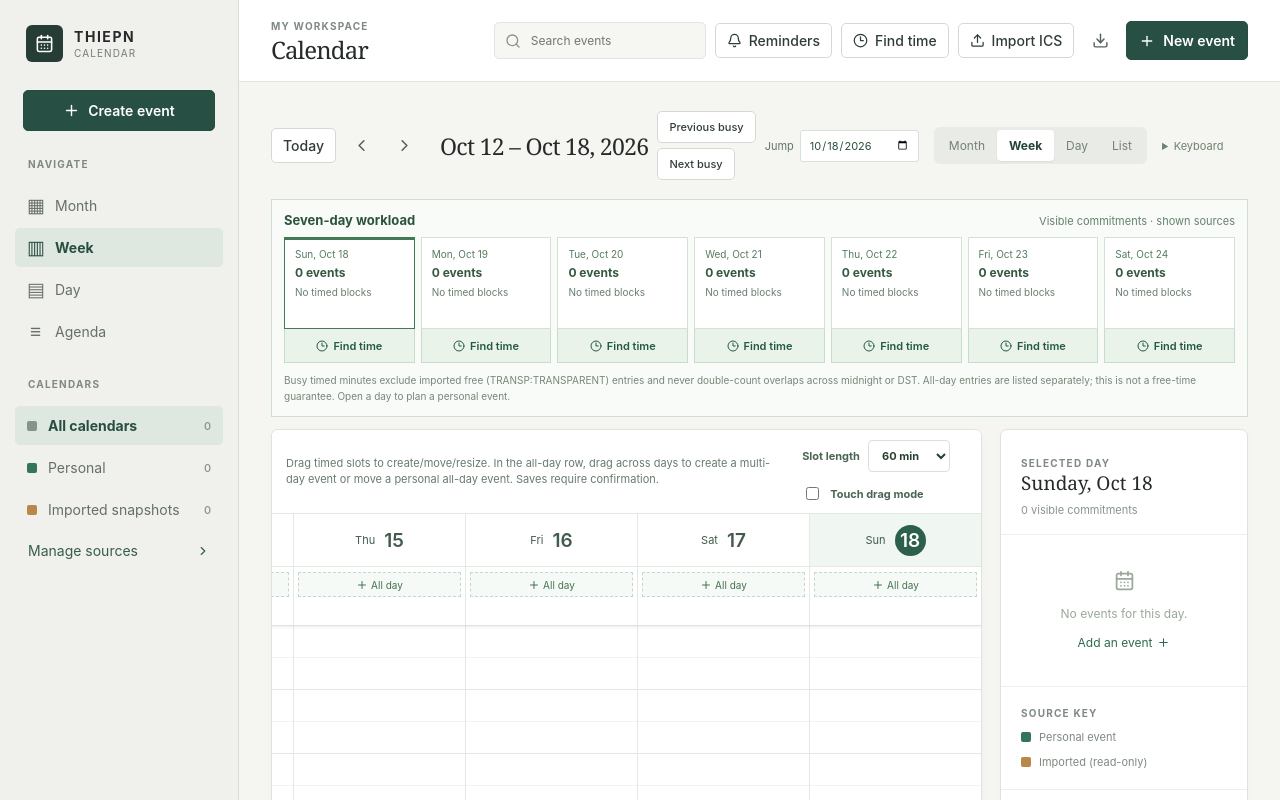
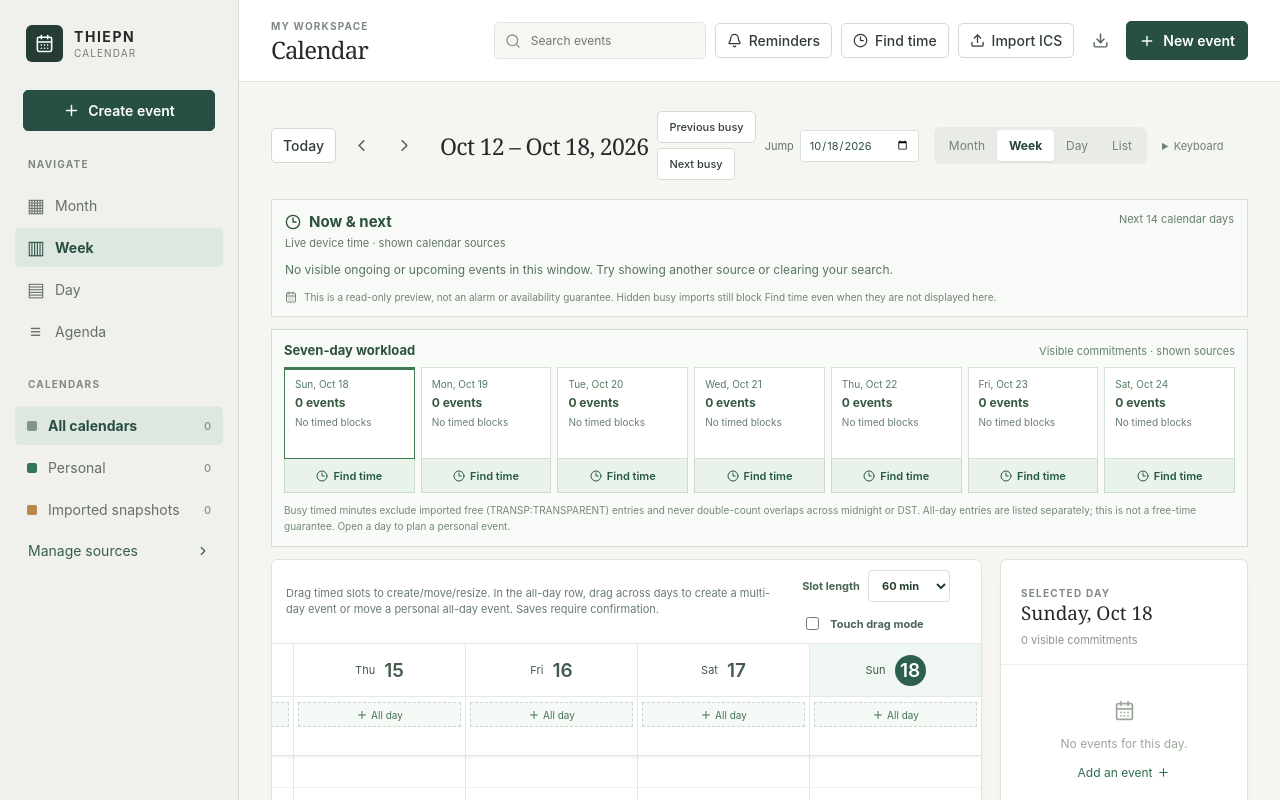
Before and after one commit to thiepn/calendar, a React (Vite) app: page / in a window 1280 px wide. Shown: the top 800 px of the page. Built offline with nearby package versions, Linux system fonts and the light colour scheme.

Commit message:
feat(calendar): C32 live source-safe Now & next original event preview

```diff
--- a/src/App.tsx
+++ b/src/App.tsx
@@ -32,6 +32,7 @@ import {DEFAULT_REMINDER_SETTINGS,loadReminderSettings,saveReminderSettings,inQu
 import {applyAllDayChange,type AllDayProposal} from './core/all-day'
 import {CalendarViews,type Mode} from './components/CalendarViews'
 import {MonthDayPeek} from './components/MonthDayPeek'
+import {NowNext} from './components/NowNext'
 
 type Filter='all'|'personal'|'ics'
 function download(name:string,contents:string,type:string){
@@ -694,6 +695,8 @@ export default function App(){
           <details className="calendar-shortcuts"><summary>Keyboard</summary><p>n — new event · t — today · g — jump to date · / — search · j/k — next/previous period · 1–4 — change view. When editing timed blocks, Alt+arrows move and Alt+Shift+vertical arrows resize; for all-day blocks use Alt+Left/Right and add Shift to resize.</p></details>
         </div>
         {notice&&<div className={'notice '+(/failed|rejected|not saved|could not/i.test(notice)?'notice-error':'')} role="status">{notice}<button onClick={()=>setNotice('')} aria-label="Dismiss message"><X size={14}/></button></div>}
+        <NowNext records={visible} nowIso={reminderNow} hasQuery={Boolean(query.trim())}
+          onOpen={open} onShowDay={date=>{setSelected(date);setMode('day')}}/>
         {unreadable&&<div className="recovery-danger" role="alert">The saved calendar could not be read. No replacement has been written. <button className="secondary compact" onClick={downloadUnreadable}>Download original raw data</button> before attempting recovery.</div>}
         {query.trim()&&<section className="search-results-panel" aria-label="Calendar search results">
           <header><strong>Search {searchDirection==='backward'?'previous':'next'} 365 days from selected date</strong><span>{searchResults.total} occurrence{searchResults.total===1?'':'s'} found · showing {searchResults.fromIndex}–{searchResults.throughIndex}</span></header>
--- /dev/null
+++ b/src/components/NowNext.tsx
@@ -0,0 +1,67 @@
+import {useMemo} from 'react'
+import {CalendarDays,ChevronRight,Clock3} from 'lucide-react'
+import type {CalendarOccurrence,CalendarRecord,LocalDate} from '../types'
+import {dateLabel,displayTime} from '../core/dates'
+import {nowNextVisible,type NowNextEntry} from '../core/now-next'
+
+type Props={records:CalendarRecord[];nowIso:string;onOpen:(item:CalendarOccurrence)=>void;
+  onShowDay:(date:LocalDate)=>void;hasQuery:boolean}
+const dateOf=(entry:NowNextEntry,nowDate:LocalDate)=>{
+  const x=entry.item
+  return x.allDay?x.startDate:
+    entry.phase==='happening'?nowDate:x.date
+}
+function EventLink({entry,today,onOpen,onShowDay}:{
+  entry:NowNextEntry;today:LocalDate;onOpen:(x:CalendarOccurrence)=>void;onShowDay:(d:LocalDate)=>void
+}){
+  const {item,phase}=entry
+  const date=dateOf(entry,today)
+  const time=phase==='happening'?'Until '+displayTime(item.end):
+    phase==='all-day-today'?'All day today':
+    item.allDay?'All day · '+dateLabel(item.startDate,{weekday:'short',month:'short',day:'numeric'}):
+    dateLabel(item.date,{weekday:'short',month:'short',day:'numeric'})+' · '+displayTime(item.start)
+  return <div className={'now-next-event '+(item.source==='ics'?'imported':'')}>
+    <div className="now-next-event-main">
+      <span className="now-next-time">{time}</span>
+      <strong>{item.title}</strong>
+      <small>{item.source==='ics'?'Imported · read only':'Personal'}
+        {item.transparent?' · Free (non-blocking)':''}
+        {item.startDate<today&&phase!=='upcoming'?' · Continues from earlier date':''}</small>
+    </div>
+    <div className="now-next-event-actions">
+      <button className="secondary compact" type="button" aria-label={'Open details '+item.key}
+        onClick={()=>onOpen(item)}>Details <ChevronRight size={13}/></button>
+      <button className="secondary compact" type="button" aria-label={'Open day for '+item.key}
+        onClick={()=>onShowDay(date)}>Day</button>
+    </div>
+  </div>
+}
+export function NowNext({records,nowIso,onOpen,onShowDay,hasQuery}:Props){
+  const result=useMemo(()=>nowNextVisible(records,nowIso),[records,nowIso])
+  const empty=!result.happeningCount&&!result.upcomingCount&&!result.allDayTodayCount
+  return <section className="now-next-panel" aria-label="Now and next visible calendar events">
+    <header className="now-next-header">
+      <div><h3><Clock3 size={16}/> Now & next</h3><p>Live device time · shown calendar sources{hasQuery?' · search filtered':''}</p></div>
+      <span>Next {result.horizonDays} calendar days</span>
+    </header>
+    {empty?<p className="now-next-empty">No visible ongoing or upcoming events in this window. Try showing another source or clearing your search.</p>:
+    <div className="now-next-groups">
+      {result.happeningCount>0&&<div className="now-next-group">
+        <h4>Happening now <small>{result.happeningCount} timed</small></h4>
+        {result.happening.map(x=><EventLink key={x.item.key} entry={x} today={result.today} onOpen={onOpen} onShowDay={onShowDay}/>)}
+        {result.happeningCount>result.happening.length&&<p className="now-next-extra">+{result.happeningCount-result.happening.length} other ongoing event(s) · open Day for the complete list.</p>}
+      </div>}
+      {result.upcomingCount>0&&<div className="now-next-group">
+        <h4>Coming up <small>{result.upcomingCount} in range</small></h4>
+        {result.upcoming.map(x=><EventLink key={x.item.key} entry={x} today={result.today} onOpen={onOpen} onShowDay={onShowDay}/>)}
+        {result.upcomingCount>result.upcoming.length&&<p className="now-next-extra">+{result.upcomingCount-result.upcoming.length} other upcoming event(s) · browse Day/List for more.</p>}
+      </div>}
+      {result.allDayTodayCount>0&&<div className="now-next-group">
+        <h4>All day today <small>{result.allDayTodayCount} visible</small></h4>
+        {result.allDayToday.map(x=><EventLink key={x.item.key} entry={x} today={result.today} onOpen={onOpen} onShowDay={onShowDay}/>)}
+        {result.allDayTodayCount>result.allDayToday.length&&<p className="now-next-extra">+{result.allDayTodayCount-result.allDayToday.length} additional all-day item(s).</p>}
+      </div>}
+    </div>}
+    <p className="now-next-footnote"><CalendarDays size={12}/> This is a read-only preview, not an alarm or availability guarantee. Hidden busy imports still block Find time even when they are not displayed here.</p>
+  </section>
+}
--- /dev/null
+++ b/src/core/now-next.ts
@@ -0,0 +1,49 @@
+import type {CalendarOccurrence,CalendarRecord,LocalDate} from '../types'
+import {addDays,localDate} from './dates'
+import {occurrencesBetween} from './occurrences'
+
+export interface NowNextEntry {
+  item:CalendarOccurrence
+  phase:'happening'|'upcoming'|'all-day-today'
+}
+export interface NowNextSummary{
+  today:LocalDate
+  happening:NowNextEntry[]
+  upcoming:NowNextEntry[]
+  allDayToday:NowNextEntry[]
+  happeningCount:number
+  upcomingCount:number
+  allDayTodayCount:number
+  horizonDays:number
+}
+/** Device-now projection on the original *visible* canonical occurrences only.
+ * This is display/navigation, not a new notification or availability engine.
+ * Transparent imported entries can be visible but never become busy claims.
+ * Recurrence ownership, EXDATE, detached originals and UTC instants all flow
+ * exclusively through occurrencesBetween.
+ */
+export function nowNextVisible(records:CalendarRecord[],nowIso:string,horizonDays=14,maxPerGroup=3):NowNextSummary{
+  const nowMs=Date.parse(nowIso)
+  if(!Number.isFinite(nowMs))throw new Error('Invalid live calendar time')
+  if(!Number.isInteger(horizonDays)||horizonDays<1||horizonDays>30)
+    throw new Error('Invalid upcoming calendar horizon')
+  if(!Number.isInteger(maxPerGroup)||maxPerGroup<1||maxPerGroup>8)
+    throw new Error('Invalid upcoming calendar limit')
+  const today=localDate(new Date(nowMs)),to=addDays(today,horizonDays-1)
+  const occurrences=occurrencesBetween(records,today,to)
+  const sortByStart=(a:CalendarOccurrence,b:CalendarOccurrence)=>
+    Date.parse(a.start)-Date.parse(b.start)||a.key.localeCompare(b.key)
+  const sortByEnd=(a:CalendarOccurrence,b:CalendarOccurrence)=>
+    Date.parse(a.end)-Date.parse(b.end)||a.key.localeCompare(b.key)
+  const happening=occurrences.filter(x=>!x.allDay&&Date.parse(x.start)<=nowMs&&Date.parse(x.end)>nowMs)
+    .sort(sortByEnd)
+  const allDayToday=occurrences.filter(x=>x.allDay&&x.startDate<=today&&x.endDateExclusive>today)
+    .sort((a,b)=>a.startDate.localeCompare(b.startDate)||a.key.localeCompare(b.key))
+  const upcoming=occurrences.filter(x=>x.allDay?x.startDate>today:Date.parse(x.start)>nowMs)
+    .sort(sortByStart)
+  const wrap=(items:CalendarOccurrence[],phase:NowNextEntry['phase'])=>
+    items.slice(0,maxPerGroup).map(item=>({item,phase}))
+  return {today,happening:wrap(happening,'happening'),upcoming:wrap(upcoming,'upcoming'),
+    allDayToday:wrap(allDayToday,'all-day-today'),happeningCount:happening.length,
+    upcomingCount:upcoming.length,allDayTodayCount:allDayToday.length,horizonDays}
+}
--- a/src/styles.css
+++ b/src/styles.css
@@ -666,3 +666,40 @@
  .editor-discard-actions{display:grid;grid-template-columns:1fr;gap:9px}
  .editor-discard-actions button{width:100%;min-height:47px}
 }
+
+/* C32 live, source-filtered schedule preview: navigational, not free/busy. */
+.now-next-panel{margin:0 0 12px;padding:12px 13px;border:1px solid #d4dfd5;background:#f8faf7;min-width:0}
+.now-next-header{display:flex;justify-content:space-between;align-items:flex-start;gap:8px 15px;flex-wrap:wrap;margin-bottom:10px}
+.now-next-header h3{margin:0;display:flex;gap:8px;align-items:center;font-size:15px;font-weight:650;color:#2c5138}
+.now-next-header h3 svg{flex:none}
+.now-next-header p{margin:5px 0 0;font-size:11px;color:#64776a;line-height:1.35}
+.now-next-header>span{color:#687d6e;font-size:11px;white-space:nowrap}
+.now-next-groups{display:grid;grid-template-columns:repeat(auto-fit,minmax(226px,1fr));gap:12px}
+.now-next-group{min-width:0;display:grid;align-content:start;gap:6px}
+.now-next-group h4{display:flex;gap:7px;align-items:baseline;flex-wrap:wrap;margin:0 0 2px;
+ font-size:12px;font-weight:650;color:#345c41}
+.now-next-group h4 small{color:#738573;font-size:10px;font-weight:400}
+.now-next-event{display:flex;justify-content:space-between;align-items:center;gap:8px;min-width:0;
+ background:#fff;border:1px solid #dce8dd;padding:9px}
+.now-next-event.imported{background:#fbf7ef;border-color:#e4d7c1}
+.now-next-event-main{min-width:0;display:grid;gap:4px;flex:1}
+.now-next-time{font-size:10px;font-weight:650;color:#466c52}
+.now-next-event-main strong{font-size:12px;overflow-wrap:anywhere;line-height:1.3}
+.now-next-event-main small{font-size:10px;color:#748274;line-height:1.4;overflow-wrap:anywhere}
+.now-next-event-actions{display:flex;gap:4px;flex-direction:column;flex:none}
+.now-next-event-actions button{min-height:33px;display:flex;justify-content:center;align-items:center;gap:3px;
+ padding:5px;font-size:10px}
+.now-next-event-actions button:focus-visible{outline:2px solid #39785a;outline-offset:1px}
+.now-next-empty{color:#587361;font-size:12px;line-height:1.5;margin:2px 0 8px}
+.now-next-extra{font-size:10px;line-height:1.4;color:#64766b;margin:0}
+.now-next-footnote{display:flex;align-items:flex-start;gap:7px;font-size:10px;line-height:1.45;
+ color:#748373;margin:11px 0 0}
+.now-next-footnote svg{flex:none;margin-top:1px}
+@media(max-width:740px){
+ .now-next-panel{padding:11px 10px;margin-bottom:10px}
+ .now-next-header{gap:5px;margin-bottom:9px}
+ .now-next-groups{grid-template-columns:1fr;gap:12px}
+ .now-next-event{padding:9px;gap:6px}
+ .now-next-event-actions button{min-height:44px;min-width:57px;font-size:11px}
+ .now-next-footnote{font-size:11px}
+}
```
Also changed, not shown: 1 other file (tests, documents, lock files or other folders).
